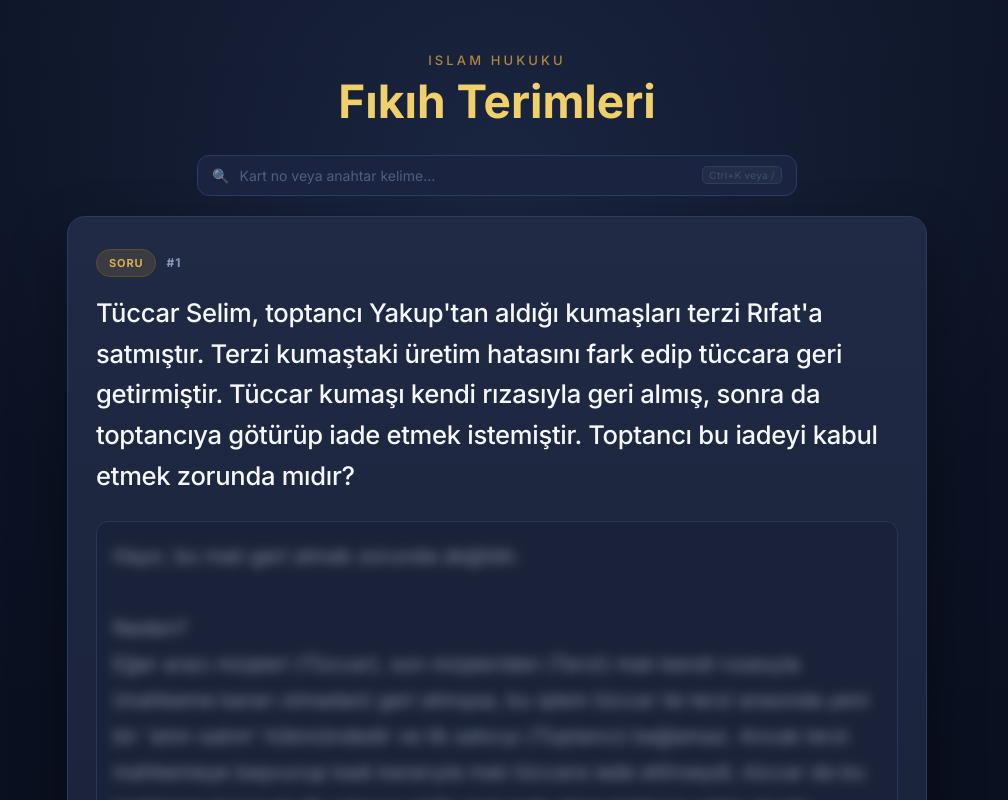
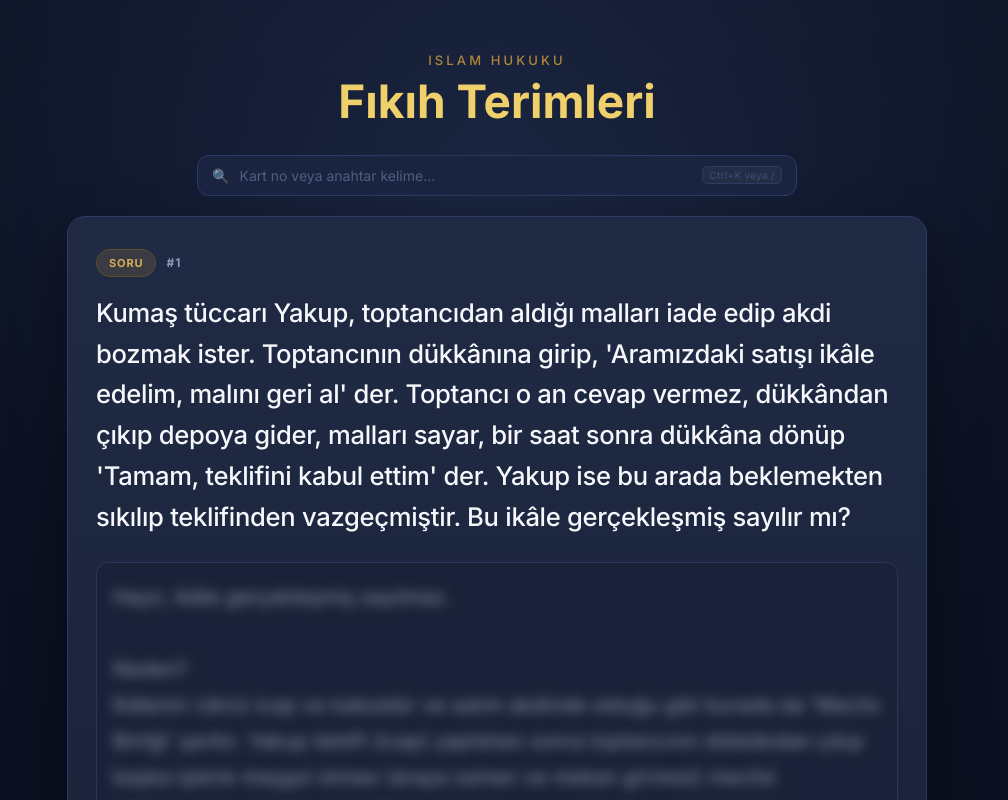
Before and after one commit to ozkanbahadir00-dev/Talib_ul_melekei_f-k-h, a React (Vite) app: page / in a window 1280 px wide. Shown: the top 800 px of the page, without its empty margins (143-1151 px from the left). Built offline with nearby package versions, Linux system fonts and the light colour scheme.

Commit message:
Add card-60 about ikale and meclis birligi
Agent-Logs-Url: https://github.com/ozkanbahadir00-dev/Talib_ul_melekei_f-k-h/sessions/cc901cce-d107-4773-a1a7-9434169e8e45

Co-authored-by: ozkanbahadir00-dev <270357242+ozkanbahadir00-dev@users.noreply.github.com>

```diff
--- a/src/data/studyData.ts
+++ b/src/data/studyData.ts
@@ -792,6 +792,19 @@ export const studyCards: StudyCard[] = [
       "sourceRight": "Cevap: Hayır, bu malı geri almak zorunda değildir. Neden? Eğer aracı müşteri (Tüccar ), son müşteriden (Terzi ) malı kendi rızasıyla (mahkeme kararı olmadan) geri almışsa, bu işlem tüccar ile terzi arasında yeni bir 'alım-satım' hükmündedir. İlk satıcıyı (Toptancı) bağlamaz. Ancak terzi mahkemeye başvurup kadı kararıyla malı tüccara iade ettirseydi, tüccar da 'mahkeme kararı' belgesiyle ilk satıcıya gidip malı iade etme hakkına sahip olurdu.",
       "sourceType": "question"
     }
+  },
+  {
+    "id": "card-60",
+    "mode": "question",
+    "badge": "SORU",
+    "shown": "Kumaş tüccarı Yakup, toptancıdan aldığı malları iade edip akdi bozmak ister. Toptancının dükkânına girip, 'Aramızdaki satışı ikâle edelim, malını geri al' der. Toptancı o an cevap vermez, dükkândan çıkıp depoya gider, malları sayar, bir saat sonra dükkâna dönüp 'Tamam, teklifini kabul ettim' der. Yakup ise bu arada beklemekten sıkılıp teklifinden vazgeçmiştir. Bu ikâle gerçekleşmiş sayılır mı?",
+    "answer": "Hayır, ikâle gerçekleşmiş sayılmaz.\n\nNeden?\nİkâlenin rüknü icap ve kabuldür ve satım akdinde olduğu gibi burada da 'Meclis Birliği' şarttır. Yakup teklifi (icap) yaptıktan sonra toptancının dükkândan çıkıp başka işlerle meşgul olması (araya zaman ve mekan girmesi) meclisi değiştirmiştir. Meclis değiştiği için toptancının sonradan yaptığı kabul geçersizdir.",
+    "reveal": "toggle",
+    "original": {
+      "sourceLeft": "Soru (Vaka): Kumaş tüccarı Yakup, toptancıdan aldığı malları iade edip akdi bozmak ister. Toptancının dükkânına girip, 'Aramızdaki satışı ikâle edelim, malını geri al' der. Toptancı o an cevap vermez, dükkândan çıkıp depoya gider, malları sayar, bir saat sonra dükkâna dönüp 'Tamam, teklifini kabul ettim' der. Yakup ise bu arada beklemekten sıkılıp teklifinden vazgeçmiştir. Bu ikâle gerçekleşmiş sayılır mı?",
+      "sourceRight": "Cevap: Hayır, ikâle gerçekleşmiş sayılmaz. Neden? İkâlenin rüknü icap ve kabuldür ve satım akdinde olduğu gibi burada da 'Meclis Birliği' şarttır. Yakup teklifi (icap) yaptıktan sonra toptancının dükkândan çıkıp başka işlerle meşgul olması (araya zaman ve mekan girmesi) meclisi değiştirmiştir. Meclis değiştiği için toptancının sonradan yaptığı kabul geçersizdir.",
+      "sourceType": "question"
+    }
   }
 ];
 
```
